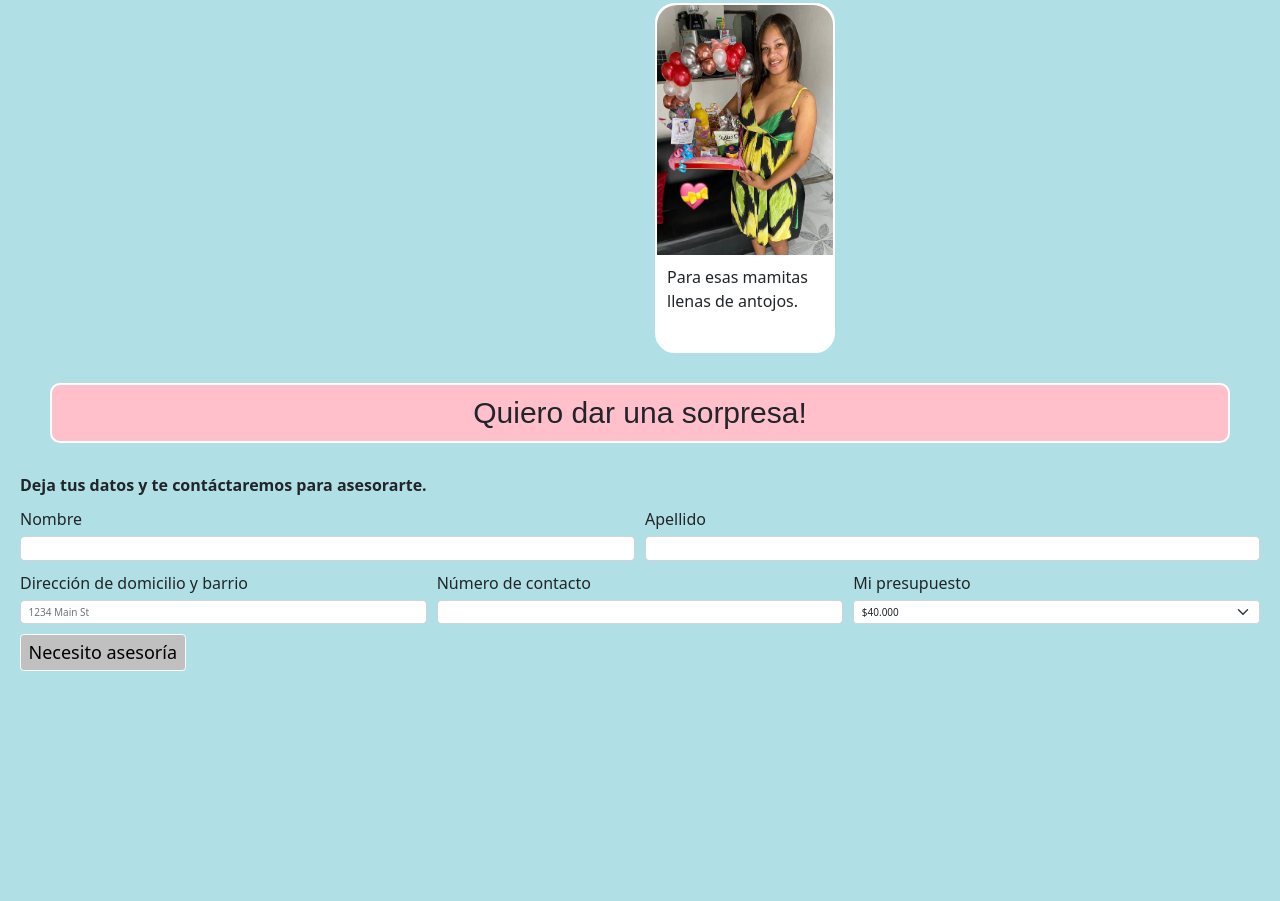
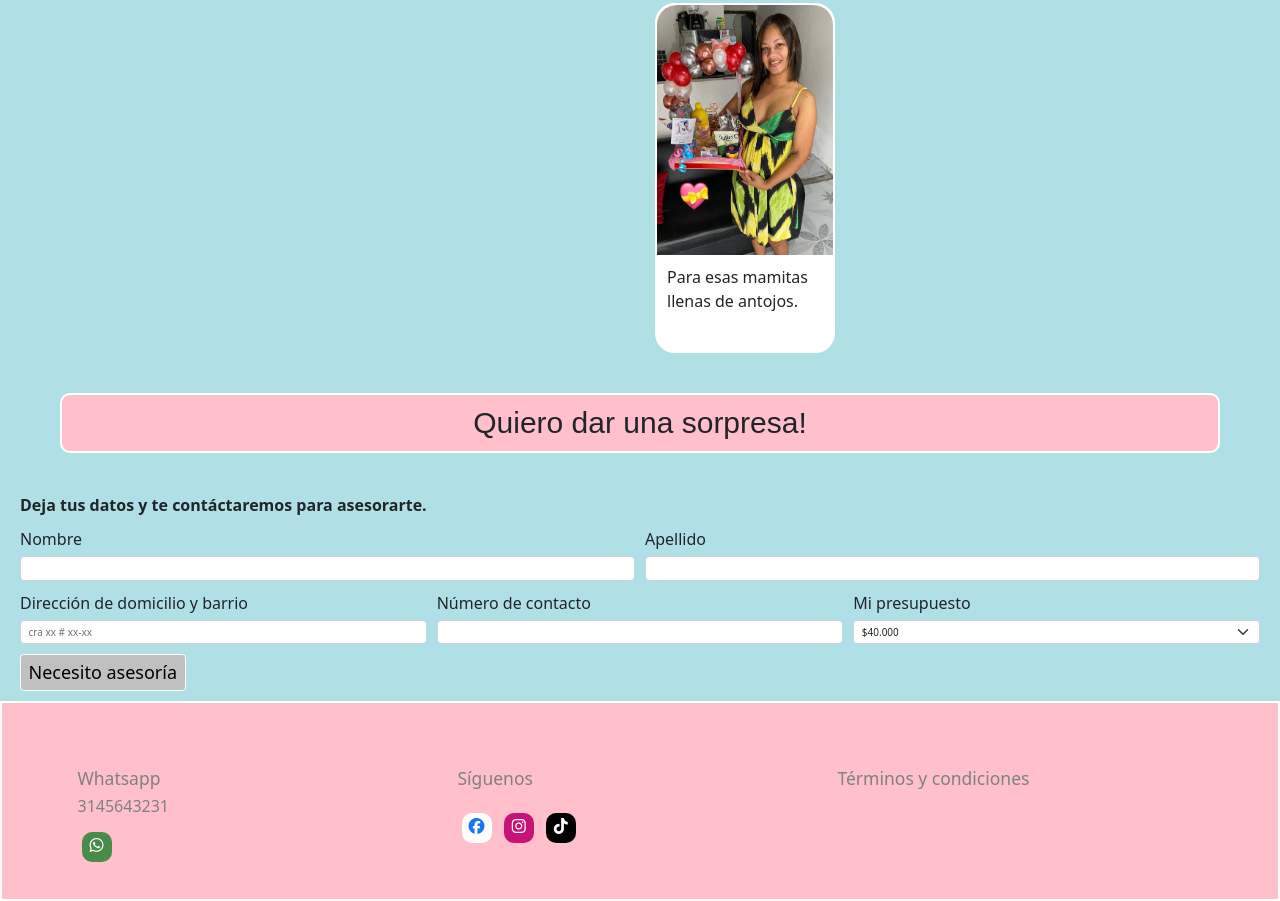
Before and after one commit to KeylaConde/desayunos-sorpresa, a plain HTML site: page index.html in a window 1280 px wide. Shown: the part 684-1585 px from the top of the page. Before the commit the page ends 1365 px from the top, so only its background shows below. Drawn offline with nearby package versions, Linux system fonts and the light colour scheme.

Commit message:
I add a footer to my web page

```diff
--- a/desayunos.css
+++ b/desayunos.css
@@ -1,3 +1,13 @@
+:root {
+    --blue: powderblue;
+    --pink: pink;
+    --white: white;
+    --kingBlue: rgba(39, 200, 240, 0.781);
+    --gray: gray;
+    --lightGray: silver;
+    --black: black;
+    --facebookBlue: #1877f2;
+}
 * {
     box-sizing: border-box;
     padding: 0;
@@ -8,20 +18,20 @@ html {
 }
 body {
     font-size: 1.6rem;
-    background-color: powderblue;
+    background-color: var(--blue);
 }
 header img {
     width: 80px;
     height: 80px;
     border-radius: 50%;
-    border: 2px solid rgba(39, 200, 240, 0.781);
+    border: 2px solid var(--kingBlue);
 }
 #navHead {
-    background-color: pink;
-    border: 2px solid white;
+    background-color: var(--pink);
+    border: 2px solid var(--white);
 }
 #desktopMenu a {
-    color: gray;
+    color: var(--gray);
     font-size: 1.8rem;
 }
 #search {
@@ -29,16 +39,16 @@ header img {
     font-size: 1.4rem;
 }
 #buttonSearch {
-    color: white;
-    background-color: rgba(39, 200, 240, 0.781);
+    color: var(--white);
+    background-color: var(--kingBlue);
     font-size: 1.6rem;
     width: 40px;
     height: 40px;
     border-radius: 50%;
-    border: 2px solid white;
+    border: 2px solid var(--white);
 }
 .general {
-    background-color: powderblue;
+    background-color: var(--blue);
     margin: 0 20px;
     border-radius: 20px;
 
@@ -58,31 +68,33 @@ h1 {
   font-size: 40px;
   font-family: fantasy;
   font-style: italic;
-  color: black;
+  color: var(--black);
   text-align: center;
-  background-color: silver;
+  background-color: var(--lightGray);
   border-radius: 10px;
-  border: 2px solid white;
+  border: 2px solid var(--white);
 }
 h2 {
     text-align: center;
     font-family: fantasy;
     font-size: 3rem;
-    background-color: pink;
+    background-color: var(--pink);
     padding: 1rem;
     border-radius: 10px;
-    border: 2px solid white;
+    border: 2px solid var(--white);
+
 }
 #happy {
-    background-color: white;
+    background-color: var(--white);
     width: 300px;
     float: left;
 }
 .card {
     border-radius: 20px;
     margin-top: 20px;
-    border: 2px solid white;
+    border: 2px solid var(--white);
     height: 35rem;
+    width: 25rem;
 }
 .card img {
     height: 25rem;
@@ -91,14 +103,69 @@ h2 {
     border-start-end-radius: 20px;
 }
 .domicilio {
-    margin: 30px;
+    margin: 40px;
 }
 #guardarBtn {
-    background-color: silver;
-    border: 1px solid white;
-    color: black;
+    background-color: var(--lightGray);
+    border: 1px solid var(--white);
+    color: var(--black);
     margin-bottom: 10px;
     font-size: 1.8rem;
+}
+#footer {
+    background-color: var(--pink);
+    border: 2px solid var(--white);
+    height: 25vh;
+    display: flex;
+}
+#footer a {
+    margin-top: 4px;
+    text-decoration: none;
+    color: var(--gray);
+}
+#whatsappIcon {
+    text-decoration: none;
+    color: var(--white)!important;
+    background-color: rgb(73, 139, 73);
+    vertical-align: middle;
+    margin: 4px;
+}
+h3 {
+    margin-top: 50px;
+    color: var(--gray);
+}
+#socialNetwork {
+    margin-bottom: 20px;
+}
+#footer p {
+    color: var(--gray);
+    margin-top: 4px;
+}
+#term {
+    height: 20vh;
+}
+.condition {
+    margin-top: 30px;
+}
+#facebook {
+    color: var(--facebookBlue)!important;
+    background-color: var(--white);
+}
+#instagram {
+    color: var(--white)!important;
+    background-color: rgb(199, 19, 118);
+}
+#tiktok {
+    color: var(--white)!important;
+    background-color: var(--black);
+}
+#facebook, #instagram, #tiktok, #whatsappIcon {
+    width: 30px;
+    height: 30px;
+    text-align: center;
+    line-height: 2.7rem;
+    border-radius: 10px;
+    margin: 4px;
 }
 
 @media (max-width: 756px) {
@@ -111,4 +178,7 @@ h2 {
     #carouselExampleInterval {
         width: 100vw;
     }
+    h2 {
+        margin: 30px;
+    }
 }
--- a/index.html
+++ b/index.html
@@ -88,7 +88,7 @@
                     <div class="container">
                         <div class="row">
                             <div class="col">
-                                <div class="card" style="width: 18rem;">
+                                <div class="card"  style="width: 18rem;">
                                     <img src="./images/happy/western.jpeg" class="card-img-top" alt="...">
                                     <div class="card-body">
                                       <p class="card-text">Para esa compañera de trabajo que tanto quieres.</p>
@@ -136,7 +136,7 @@
             </div>
             <div class="col-md-4">
               <label for="inputAddress" class="form-label">Dirección de domicilio y barrio</label>
-              <input type="text" class="form-control" id="inputAddress" placeholder="1234 Main St">
+              <input type="text" class="form-control" id="inputAddress" placeholder="cra xx # xx-xx">
             </div>
             <div class="col-md-4">
               <label for="inputCity" class="form-label">Número de contacto</label>
@@ -160,6 +160,30 @@
           </form>
      </div>
     <!--/Main-->
+
+    <!--footer-->
+    <footer id="footer" class="pb-4 pt-4">
+        <div class="container">
+            <div class="row">
+                <div class="col">
+                    <h3>Whatsapp</h3>
+                    <p>3145643231</p>
+                    <a id="whatsappIcon" href="#" class="fa-brands fa-whatsapp"></a>
+                </div>
+                <div id="term" class="col">
+                    <h3 id="socialNetwork">Síguenos</h3>
+                    <a id="facebook" class="fa-brands fa-facebook" href="#"></a>
+                    <a id="instagram" class="fa-brands fa-instagram" href="#"></a>
+                    <a id="tiktok" class="fa-brands fa-tiktok" href="#"></a>
+
+                </div>
+                <div id="term" class="col">
+                    <h3><a class="condition" href="#">Términos y condiciones</a></h3>
+                </div>
+            </div>
+        </div>
+    </footer>
+    <!--/footer-->
     <script src="https://cdn.jsdelivr.net/npm/bootstrap@5.2.2/dist/js/bootstrap.bundle.min.js" integrity="sha384-OERcA2EqjJCMA+/3y+gxIOqMEjwtxJY7qPCqsdltbNJuaOe923+mo//f6V8Qbsw3" crossorigin="anonymous"></script>
 </body>
 </html>
```
